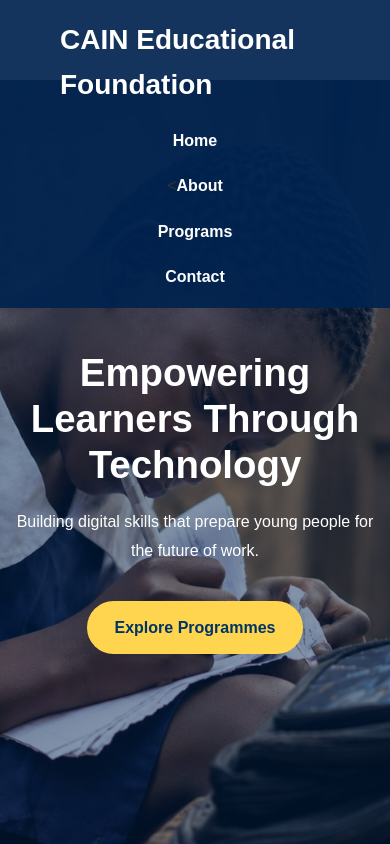
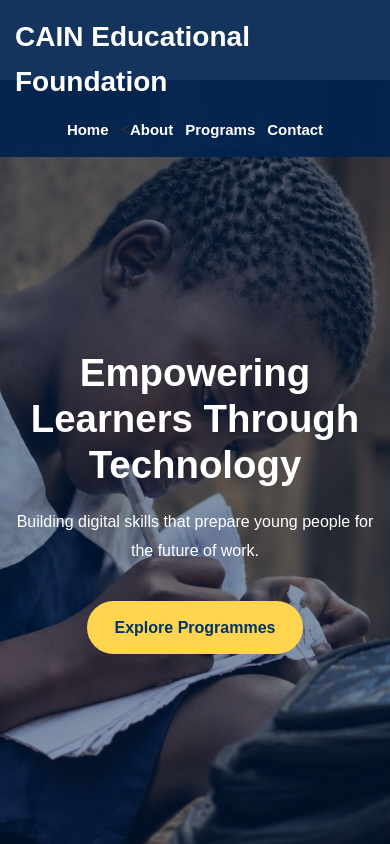
Before and after one commit to nojemeh-hash/cainafrica-homepage, a plain HTML site: page index.html in a window 390 px wide. Shown: the top 844 px of the page. Drawn offline with Linux system fonts and the light colour scheme.

Commit message:
Update style.css

```diff
--- a/style.css
+++ b/style.css
@@ -207,19 +207,22 @@ margin-top:50px;
 
 @media (max-width:768px){
 
-header{
+    header{
+        flex-direction:column;
+        padding:15px;
+    }
 
-flex-direction:column;
+    nav ul{
+        display:flex;
+        flex-wrap:wrap;
+        justify-content:center;
+        gap:12px;
+        margin-top:12px;
+    }
 
-}
-
-nav ul{
-
-flex-direction:column;
-
-text-align:center;
-
-margin-top:20px;
+    nav a{
+        font-size:15px;
+    }
 
 }
 
```
